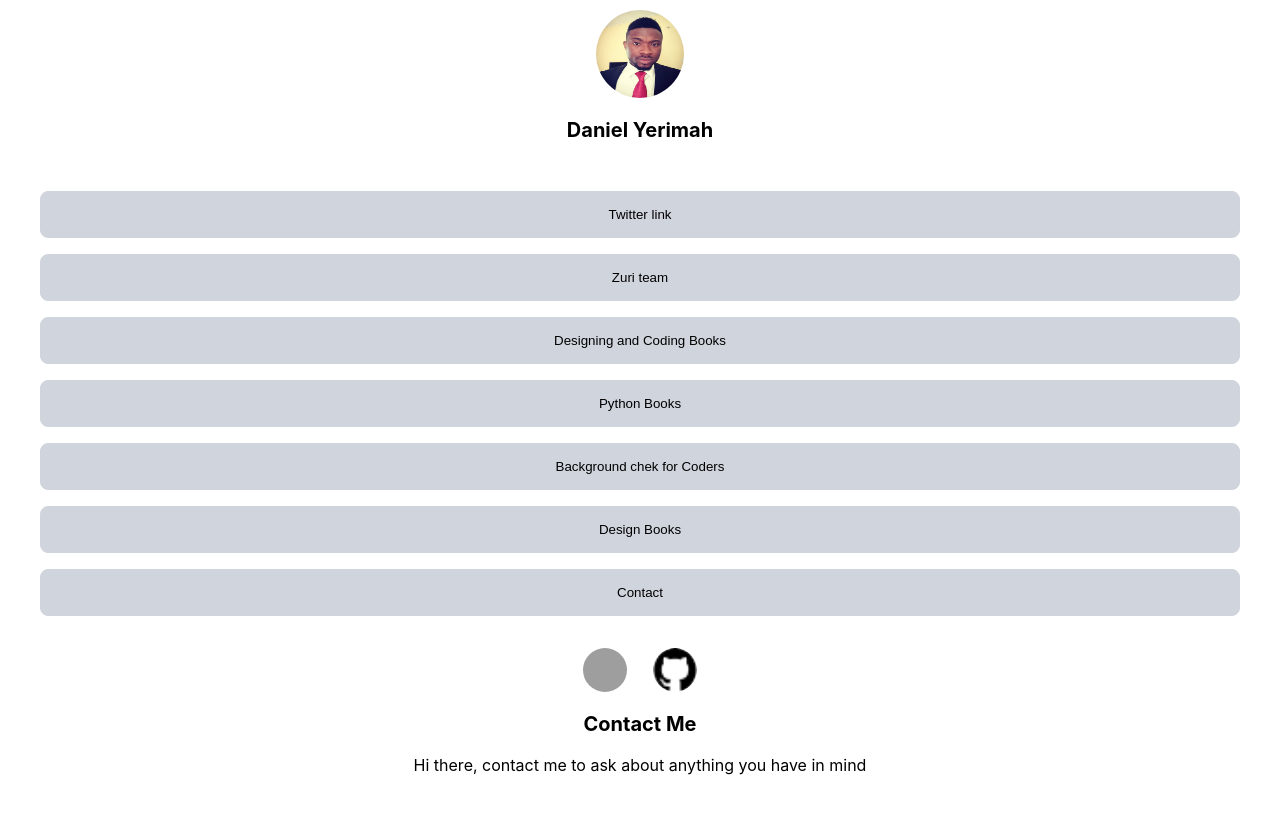
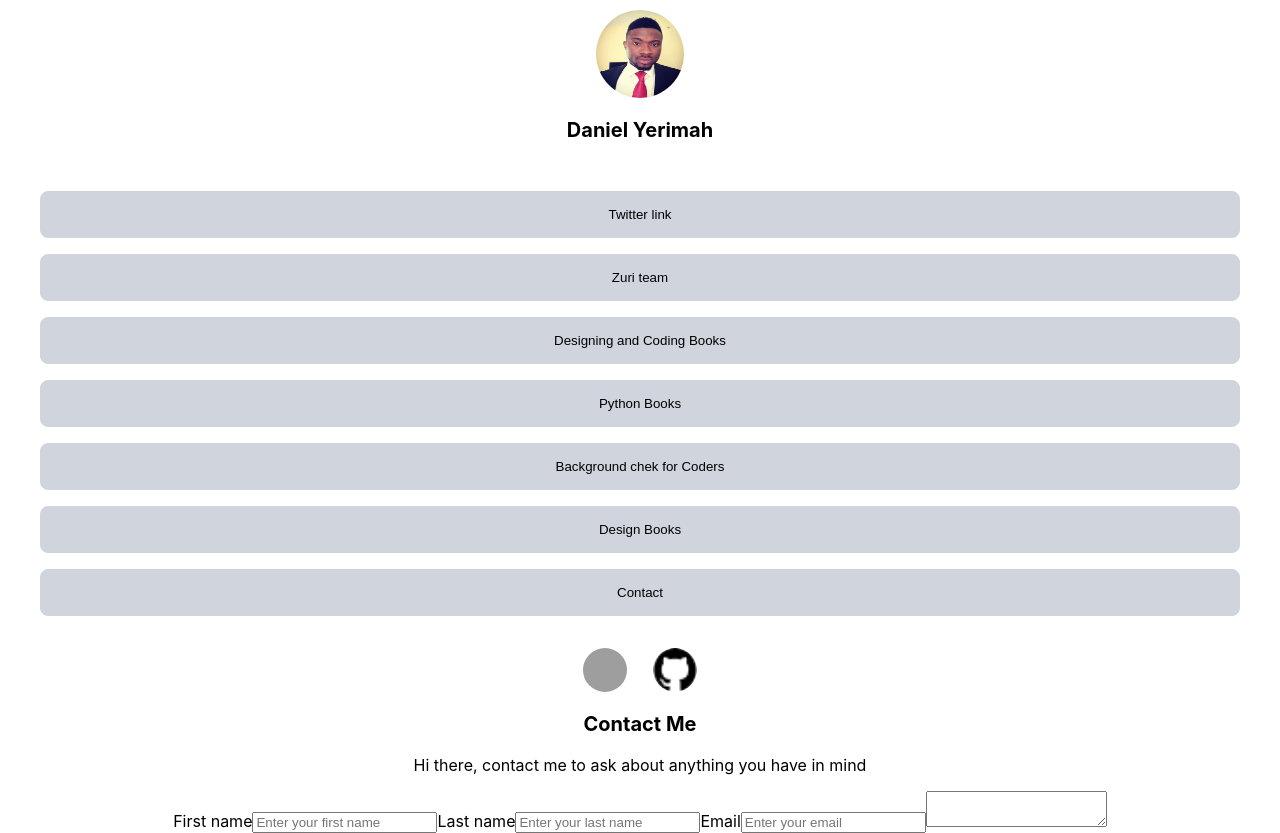
Before and after one commit to Yerimah/Like-Linktree, a React (Create React App) app: page /contact in a window 1280 px wide. Before the commit the page ends 800 px from the top, so only its background shows below. Built offline with nearby package versions, Linux system fonts and the light colour scheme; grey boxes are pictures that could not be loaded; the HTML template or start-up script is replaced by a standard one.

Commit message:
Create contact form

```diff
--- a/src/App.js
+++ b/src/App.js
@@ -1,4 +1,4 @@
-import { Routes, Route } from 'react-router';
+import { Routes, Route } from 'react-router-dom';
 import Profile from './components/Profile';
 import Links from './components/Links';
 import Footer from './components/Footer';
--- a/src/components/Contact.js
+++ b/src/components/Contact.js
@@ -7,6 +7,20 @@ const Contact = () => {
         <h1>Contact Me</h1>
         <p>Hi there, contact me to ask about anything you have in mind</p>
       </div>
+      <form>
+        <label for='first-name'>First name</label>
+        <input id='first_name' placeholder='Enter your first name'/>
+
+        <label for='last-name'>Last name</label>
+        <input id='last_name' placeholder='Enter your last name'/>
+
+        <label>Email</label>
+        <input id='email' placeholder='Enter your email' />
+
+        <textarea>
+
+        </textarea>
+      </form>
     </>
   )
 }
```
